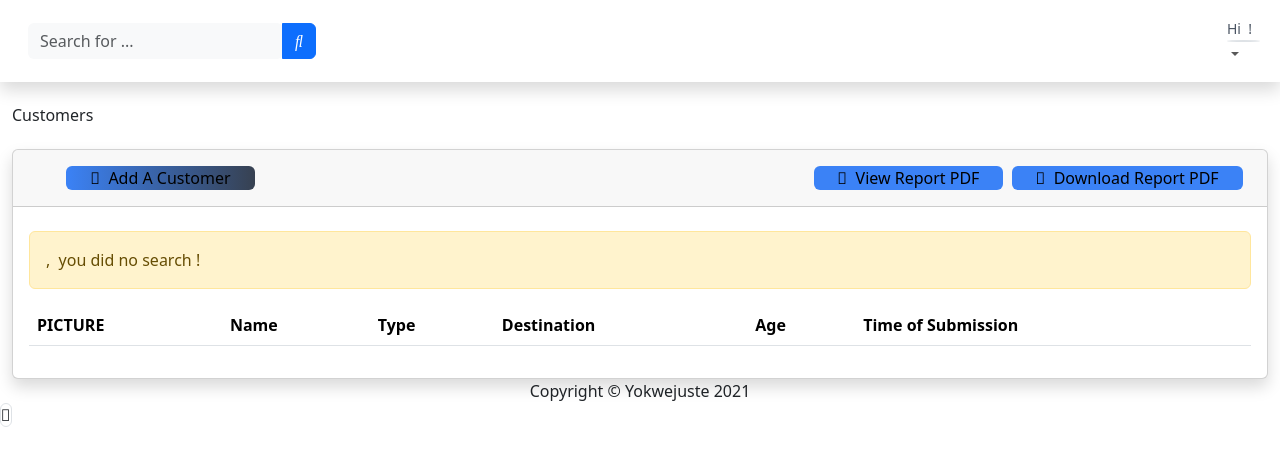
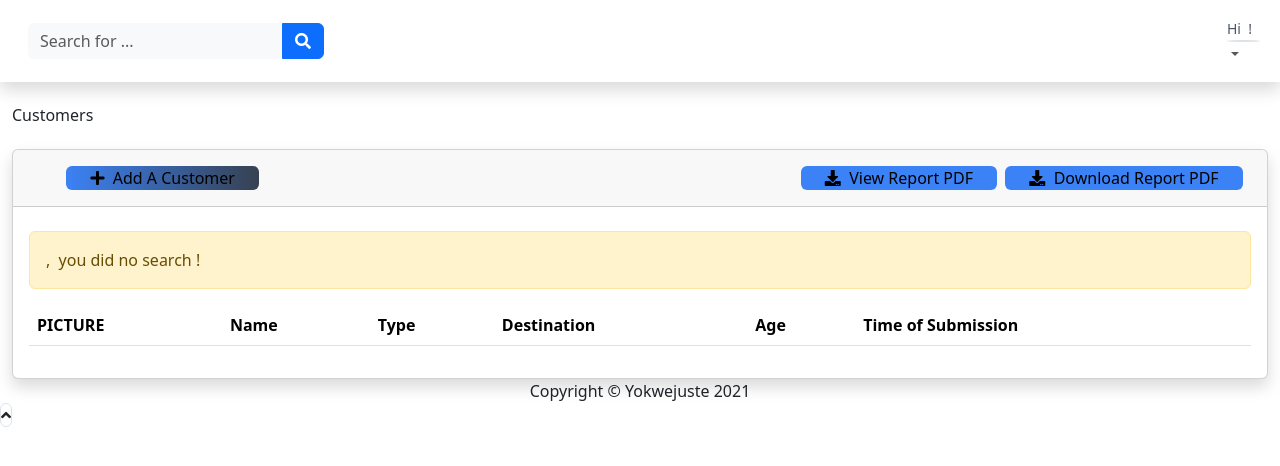
Before and after one commit to yokwejuste/goim, a Django app: page /search/ in a window 1280 px wide. Shown: the top 466 px of the page. Run offline with Django 3.2, Linux system fonts and the light colour scheme; data that the repository does not hold is empty; some libraries are stand-ins or nearby versions.

Commit message:
changes made

```diff
--- a/templates/404.html
+++ b/templates/404.html
@@ -11,7 +11,7 @@
     <link rel="stylesheet" href="{% static 'bootstrap/css/bootstrap.min.css' %}">
     <link rel="stylesheet"
           href="https://fonts.googleapis.com/css?family=Nunito:200,200i,300,300i,400,400i,600,600i,700,700i,800,800i,900,900i">
-    <link rel="stylesheet" href="{% static 'fonts/fontawesome-all.min.css' %}">
+    <link rel="stylesheet" href="https://use.fontawesome.com/releases/v5.0.10/css/all.css">
 </head>
 
 <body id="page-top">
--- a/templates/500.html
+++ b/templates/500.html
@@ -11,7 +11,7 @@
     <link rel="stylesheet" href="{% static 'bootstrap/css/bootstrap.min.css' %}">
     <link rel="stylesheet"
           href="https://fonts.googleapis.com/css?family=Nunito:200,200i,300,300i,400,400i,600,600i,700,700i,800,800i,900,900i">
-    <link rel="stylesheet" href="{% static 'fonts/fontawesome-all.min.css' %}">
+    <link rel="stylesheet" href="https://use.fontawesome.com/releases/v5.0.10/css/all.css">
 </head>
 
 <body id="page-top">
--- a/templates/customer_detail.html
+++ b/templates/customer_detail.html
@@ -10,12 +10,8 @@
     <link rel="icon" type="image/png" href="{% static 'img/favicon.ico' %}"/>
     <link href="//netdna.bootstrapcdn.com/twitter-bootstrap/2.3.2/css/bootstrap-combined.no-icons.min.css"
           rel="stylesheet">
-    <link rel="stylesheet" href="{% static 'fonts/fontawesome-all.min.css' %}">
-    <link rel="stylesheet" href="{% static 'fonts/font-awesome.min.css' %}">
-    <link rel="stylesheet" href="{% static 'fonts/fontawesome5-overrides.min.css' %}">
-    <link rel="stylesheet" href="https://cdnjs.cloudflare.com/ajax/libs/font-awesome/4.7.0/css/font-awesome.min.css">
+    <link rel="stylesheet" href="https://use.fontawesome.com/releases/v5.0.10/css/all.css">
     <link href="https://unpkg.com/tailwindcss@^1.0/dist/tailwind.min.css" rel="stylesheet">
-    <link href="//netdna.bootstrapcdn.com/font-awesome/3.2.1/css/font-awesome.css" rel="stylesheet">
     <link rel="stylesheet" href="{% static 'css/new.css' %}">
 
 </head>
--- a/templates/customer_status.html
+++ b/templates/customer_status.html
@@ -13,7 +13,7 @@
     <!--===============================================================================================-->
     <link rel="stylesheet" type="text/css" href="{% static 'bootstrap/css/bootstrap.min.css' %}">
     <!--===============================================================================================-->
-    <link rel="stylesheet" type="text/css" href="{% static 'new/fonts/font-awesome-4.7.0/css/font-awesome.min.css' %}">
+    <link rel="stylesheet" href="https://use.fontawesome.com/releases/v5.0.10/css/all.css">
     <!--===============================================================================================-->
     <link rel="stylesheet" type="text/css"
           href="{% static 'new/fonts/iconic/css/material-design-iconic-font.min.css' %}">
--- a/templates/customer_status_submit.html
+++ b/templates/customer_status_submit.html
@@ -10,7 +10,7 @@
     >
     <link rel="icon" type="image/png" href="{% static 'img/favicon.ico' %}"/>
     <link rel="stylesheet" type="text/css" href="{% static 'bootstrap/css/bootstrap.min.css' %}">
-    <link rel="stylesheet" type="text/css" href="{% static 'new/fonts/font-awesome-4.7.0/css/font-awesome.min.css' %}">
+   <link rel="stylesheet" href="https://use.fontawesome.com/releases/v5.0.10/css/all.css">
     <link rel="stylesheet" type="text/css" href="{% static 'new/css/main.css' %}">
     <meta http-equiv="X-UA-Compatible" content="ie=edge">
     <link href="https://cdn.jsdelivr.net/npm/@tailwindcss/custom-forms@0.2.1/dist/custom-forms.css"
--- a/templates/customers_preview.html
+++ b/templates/customers_preview.html
@@ -284,7 +284,8 @@
                                         </td>
                                         <td>
                                             <a class="text-black
-                                                      lg:hover:text-blue-400 text-decoration-none"
+                                                      lg:hover:text-blue-400 text-uppercase
+                                                       text-decoration-none"
                                                href="{% url 'customer_detail' pk=item1.id %}">
                                                 {{ item1.name }}</a>
                                         </td>
--- a/templates/dashboard.html
+++ b/templates/dashboard.html
@@ -10,7 +10,7 @@
     <link rel="icon" type="image/png" href="{% static 'img/favicon.ico' %}"/>
     <link rel="stylesheet"
           href="https://fonts.googleapis.com/css?family=Nunito:200,200i,300,300i,400,400i,600,600i,700,700i,800,800i,900,900i">
-    <link rel="stylesheet" href="{% static 'fonts/fontawesome-all.min.css' %}">
+    <link rel="stylesheet" href="https://use.fontawesome.com/releases/v5.0.10/css/all.css">
     <script src="https://cdnjs.cloudflare.com/ajax/libs/Chart.js/2.9.4/Chart.js"></script>
     <link href="https://cdn.jsdelivr.net/npm/@tailwindcss/custom-forms@0.2.1/dist/custom-forms.css"
           rel="stylesheet">
--- a/templates/email.html
+++ b/templates/email.html
@@ -6,8 +6,7 @@
     <meta charset="UTF-8">
     <meta name="viewport" content="width=device-width, initial-scale=1">
     <link rel="stylesheet" type="text/css" href="{% static 'email/vendor/bootstrap/css/bootstrap.min.css' %}">
-    <link rel="stylesheet" type="text/css"
-          href="{% static 'email/fonts/font-awesome-4.7.0/css/font-awesome.min.css' %}">
+    <<link rel="stylesheet" href="https://use.fontawesome.com/releases/v5.0.10/css/all.css">
     <link rel="stylesheet" href="https://maxcdn.bootstrapcdn.com/bootstrap/4.5.2/css/bootstrap.min.css">
     <script src="https://ajax.googleapis.com/ajax/libs/jquery/3.5.1/jquery.min.js"></script>
     <script src="https://cdnjs.cloudflare.com/ajax/libs/popper.js/1.16.0/umd/popper.min.js"></script>
--- a/templates/email_user.html
+++ b/templates/email_user.html
@@ -6,8 +6,7 @@
     <meta charset="UTF-8">
     <meta name="viewport" content="width=device-width, initial-scale=1">
     <link rel="stylesheet" type="text/css" href="{% static 'email/vendor/bootstrap/css/bootstrap.min.css' %}">
-    <link rel="stylesheet" type="text/css"
-          href="{% static 'email/fonts/font-awesome-4.7.0/css/font-awesome.min.css' %}">
+    <link rel="stylesheet" href="https://use.fontawesome.com/releases/v5.0.10/css/all.css">
     <link rel="stylesheet" href="https://maxcdn.bootstrapcdn.com/bootstrap/4.5.2/css/bootstrap.min.css">
     <script src="https://ajax.googleapis.com/ajax/libs/jquery/3.5.1/jquery.min.js"></script>
     <script src="https://cdnjs.cloudflare.com/ajax/libs/popper.js/1.16.0/umd/popper.min.js"></script>
@@ -17,7 +16,6 @@
     <link rel="stylesheet" type="text/css" href="{% static 'email/vendor/animate/animate.css' %}">
     <link rel="stylesheet" type="text/css" href="{% static 'email/vendor/css-hamburgers/hamburgers.min.css' %}">
     <link rel="stylesheet" type="text/css" href="{% static 'email/vendor/animsition/css/animsition.min.css' %}">
-    <link rel="stylesheet" href="https://cdnjs.cloudflare.com/ajax/libs/font-awesome/4.7.0/css/font-awesome.min.css">
     <link rel="stylesheet" type="text/css" href="{% static 'email/vendor/select2/select2.min.css' %}">
     <link rel="stylesheet" type="text/css" href="{% static 'email/vendor/daterangepicker/daterangepicker.css' %}">
     <link rel="stylesheet" type="text/css" href="{% static 'email/css/util.css' %}">
--- a/templates/message.html
+++ b/templates/message.html
@@ -1,6 +1,9 @@
 <html lang="en">
 <head>
-    <title></title>
+    <title>
+
+    </title>
+    <link rel="stylesheet" href="https://use.fontawesome.com/releases/v5.0.10/css/all.css">
     <style>
         html,
         body {
--- a/templates/profile.html
+++ b/templates/profile.html
@@ -11,10 +11,7 @@
     <link rel="icon" type="image/png" href="{% static 'img/favicon.ico' %}"/>
     <link rel="stylesheet"
           href="https://fonts.googleapis.com/css?family=Nunito:200,200i,300,300i,400,400i,600,600i,700,700i,800,800i,900,900i">
-    <link rel="stylesheet" href="{% static 'fonts/fontawesome-all.min.css' %}">
-    <link rel="stylesheet" href="{% static 'fonts/font-awesome.min.css' %}">
-    <link rel="stylesheet" href="https://cdnjs.cloudflare.com/ajax/libs/font-awesome/4.7.0/css/font-awesome.min.css">
-    <link rel="stylesheet" href="{% static 'fonts/fontawesome5-overrides.min.css' %}">
+    <link rel="stylesheet" href="https://use.fontawesome.com/releases/v5.0.10/css/all.css">
     <link rel="stylesheet" href="{% static 'css/main.css' %}">
     <style>
         .profile {
--- a/templates/records_search.html
+++ b/templates/records_search.html
@@ -11,9 +11,7 @@
     <link href="https://unpkg.com/tailwindcss@^1.0/dist/tailwind.min.css" rel="stylesheet">
     <link rel="stylesheet"
           href="https://fonts.googleapis.com/css?family=Nunito:200,200i,300,300i,400,400i,600,600i,700,700i,800,800i,900,900i">
-    <link rel="stylesheet" href="{% static 'fonts/fontawesome-all.min.css' %}">
-    <link rel="stylesheet" href="{% static 'fonts/font-awesome.min.css' %}">
-    <link rel="stylesheet" href="{% static 'fonts/fontawesome5-overrides.min.css' %}">
+    <link rel="stylesheet" href="https://use.fontawesome.com/releases/v5.0.10/css/all.css">
 </head>
 
 <body id="page-top">
--- a/templates/status_message.html
+++ b/templates/status_message.html
@@ -7,6 +7,7 @@
            user-scalable=no, initial-scale=1.0,
             maximum-scale=1.0, minimum-scale=1.0">
     <meta http-equiv="X-UA-Compatible" content="ie=edge">
+    <link rel="stylesheet" href="https://use.fontawesome.com/releases/v5.0.10/css/all.css">
     <title>Email</title>
 </head>
 <body>
--- a/templates/user_printer.html
+++ b/templates/user_printer.html
@@ -5,6 +5,7 @@
 <head>
     <meta charset="utf-8">
     <link rel="icon" type="image/png" href="{% static 'img/favicon.ico' %}"/>
+    <link rel="stylesheet" href="https://use.fontawesome.com/releases/v5.0.10/css/all.css">
     <title>Table - Go Immigration</title>
     <style>
         @page {
```
Lines whose indentation alone changed are shown as unchanged.
